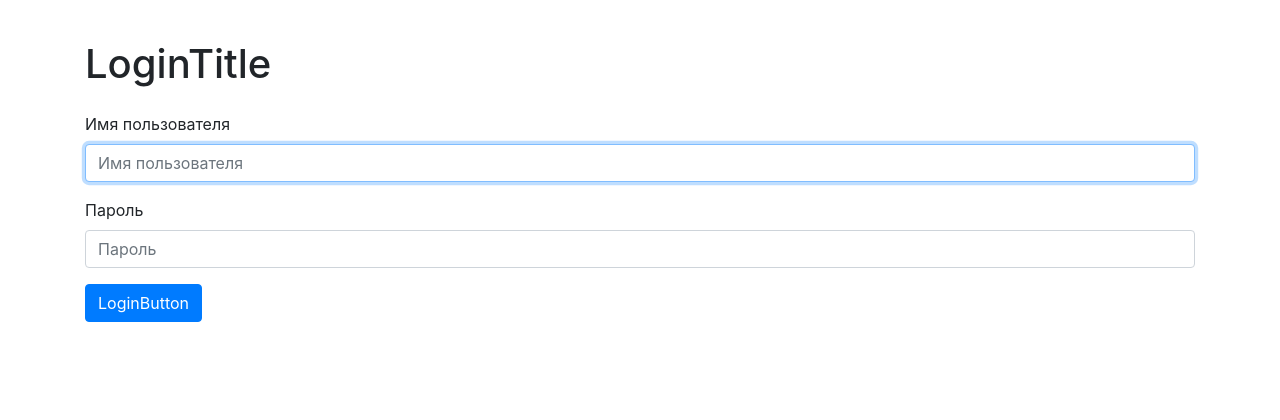
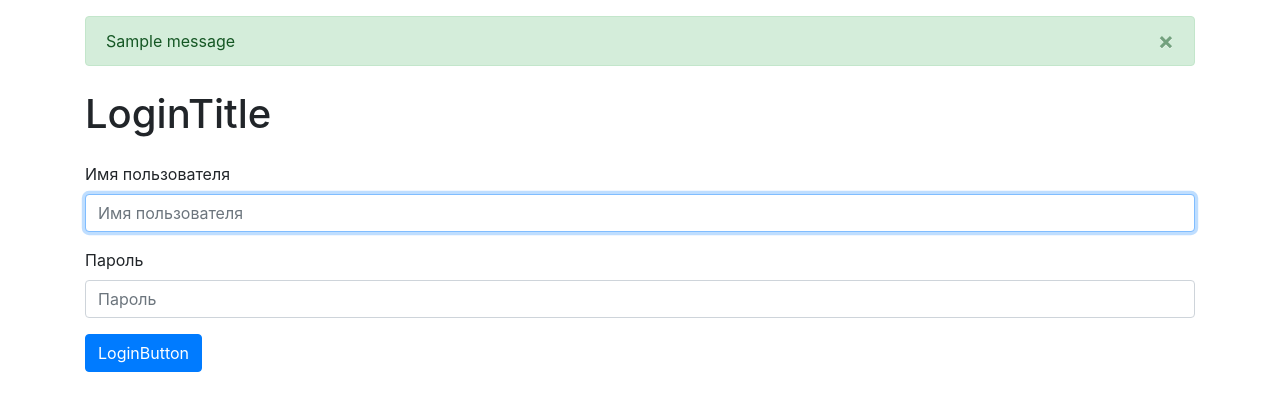
Before and after one commit to roaddust2/python-project-52, a Django app: page /login/ in a window 1280 px wide. Shown: the part 56-476 px from the top of the page. Run offline with Django 4.2, Linux system fonts and the light colour scheme; tables that the repository leaves empty hold one stand-in row (Sample ...); one stand-in notice (Sample message) is shown; some libraries are stand-ins or nearby versions.

Commit message:
Add messages in login.html

```diff
--- a/task_manager/templates/login.html
+++ b/task_manager/templates/login.html
@@ -3,6 +3,14 @@
 {% load bootstrap4 %}
 
 {% block content %}
+{% if messages %}
+{% for message in messages %}
+<div class="alert alert-{% if message.tags %}{{ message.tags }}{% else %}info{% endif %} alert-dismissible fade show">
+  <button class="close" type="button" data-dismiss="alert" aria-label="close">×</button>
+  {{ message }}
+</div>
+{% endfor %}
+{% endif %}
 <h1 class="my-4">{% translate 'LoginTitle' %}</h1>
 <form method="post">{% csrf_token %}
     {% bootstrap_form form %}
--- a/task_manager/users/forms.py
+++ b/task_manager/users/forms.py
@@ -2,6 +2,7 @@ from django import forms
 from django.contrib.auth.forms import UserCreationForm
 from django.contrib.auth.models import User
 from django.utils.translation import gettext_lazy as _
+
 
 class CustomUserCreationForm(UserCreationForm):
 
--- a/task_manager/users/views.py
+++ b/task_manager/users/views.py
@@ -4,6 +4,7 @@ from django.views.generic import (
     ListView,
     CreateView,
 )
+
 
 # Create your views here.
 class UsersListView(ListView):
--- a/task_manager/views.py
+++ b/task_manager/views.py
@@ -14,7 +14,7 @@ class MainPageView(TemplateView):
 
 
 class CustomLoginView(SuccessMessageMixin, LoginView):
-    template_name='login.html'
+    template_name = 'login.html'
     next_page = 'index'
     success_message = _('LoginAlertSuccess')
 
```
